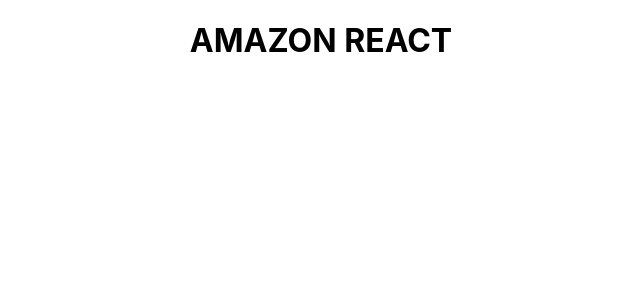
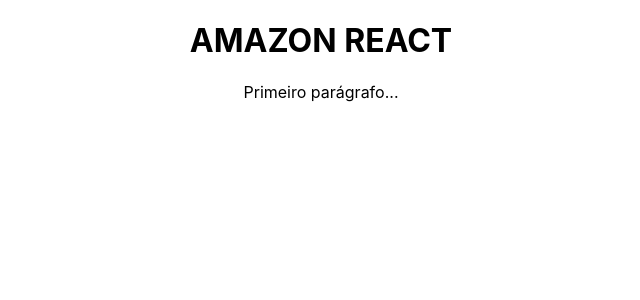
Before and after one commit to matheusstyt/react-sigma, a React (Create React App) app: page / in a window 1280 px wide. Shown: the top 300 px of the page, without its empty margins (319-959 px from the left). Built offline with nearby package versions, Linux system fonts and the light colour scheme.

Commit message:
commit do prg

```diff
--- a/src/App.js
+++ b/src/App.js
@@ -1,12 +1,13 @@
-import logo from './logo.svg';
-import './App.css';
+import logo from './logo.svg'
+import './App.css'
 
 function App() {
   return (
     <div className="App">
       <h1>AMAZON REACT</h1>
+      <p> Primeiro parágrafo...</p>
     </div>
-  );
+  )
 }
 
-export default App;
+export default App
```
